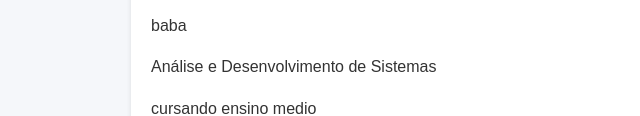
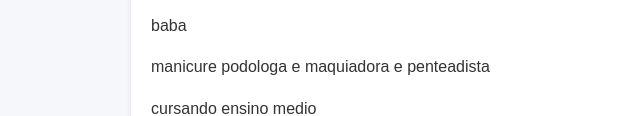
Before and after one commit to mv114/Meu-curriculo, a plain HTML site: page index.html in a window 1280 px wide. Shown: the part 839-955 px from the top of the page, 89-729 px from the left. Drawn offline with Linux system fonts and the light colour scheme; a script that the page names is missing.

Commit message:
Update index.html

```diff
--- a/index.html
+++ b/index.html
@@ -65,7 +65,7 @@
     <h2>Formação Acadêmica</h2>
     <p>tecnica de enfermagem</p>
     <p>baba</p>
-     <p>Análise e Desenvolvimento de Sistemas</p>
+     <p>manicure podologa e maquiadora e penteadista</p>
     <!-- Parágrafo com informação -->
     <p>cursando ensino medio</p>
     <p>Metodologias do Ensino da Matemática, Educação do Campo, Educação Especial, Teologia</p>
```
